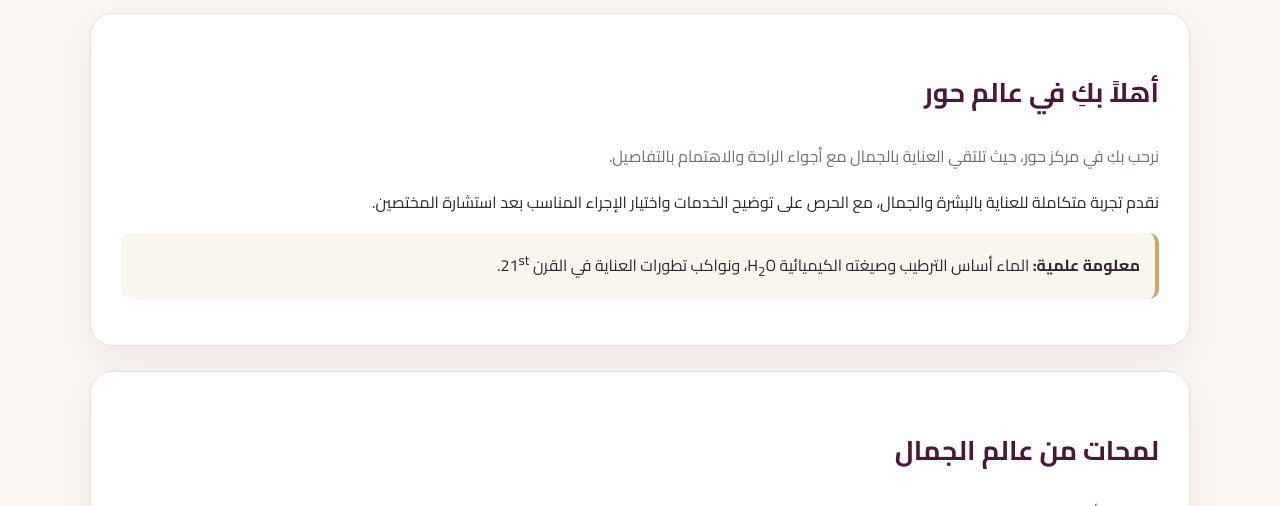
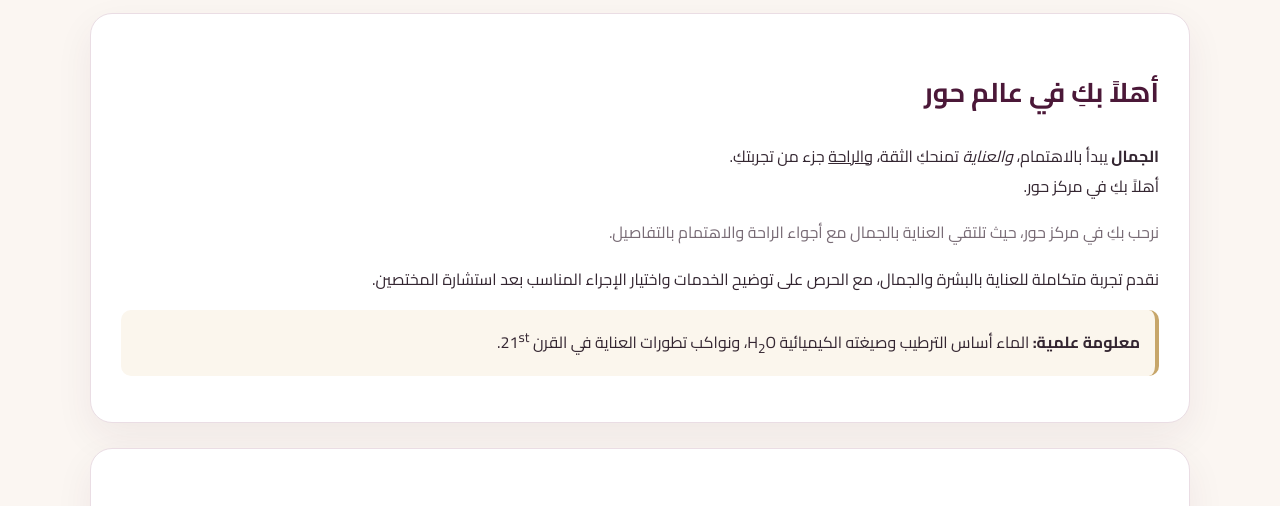
Before and after one commit to menahdaghestani-oss/hoor-beauty, a plain HTML site: page index.html in a window 1280 px wide. Shown: the part 594-1100 px from the top of the page. Drawn offline with Linux system fonts and the light colour scheme.

Commit message:
Add introductory paragraph to index.html

```diff
--- a/index.html
+++ b/index.html
@@ -279,7 +279,15 @@ footer a { color:#f5dfb5; }
 
 <section class="section">
   <h2>أهلاً بكِ في عالم حور</h2>
-  <p class="intro">
+
+<p>
+  <b>الجمال</b> يبدأ بالاهتمام،
+  <i>والعناية</i> تمنحكِ الثقة،
+  <u>والراحة</u> جزء من تجربتكِ.
+  <br>
+  أهلاً بكِ في مركز حور.
+</p>
+ <p class="intro">
     نرحب بكِ في مركز حور، حيث تلتقي العناية بالجمال
     مع أجواء الراحة والاهتمام بالتفاصيل.
   </p>
```
